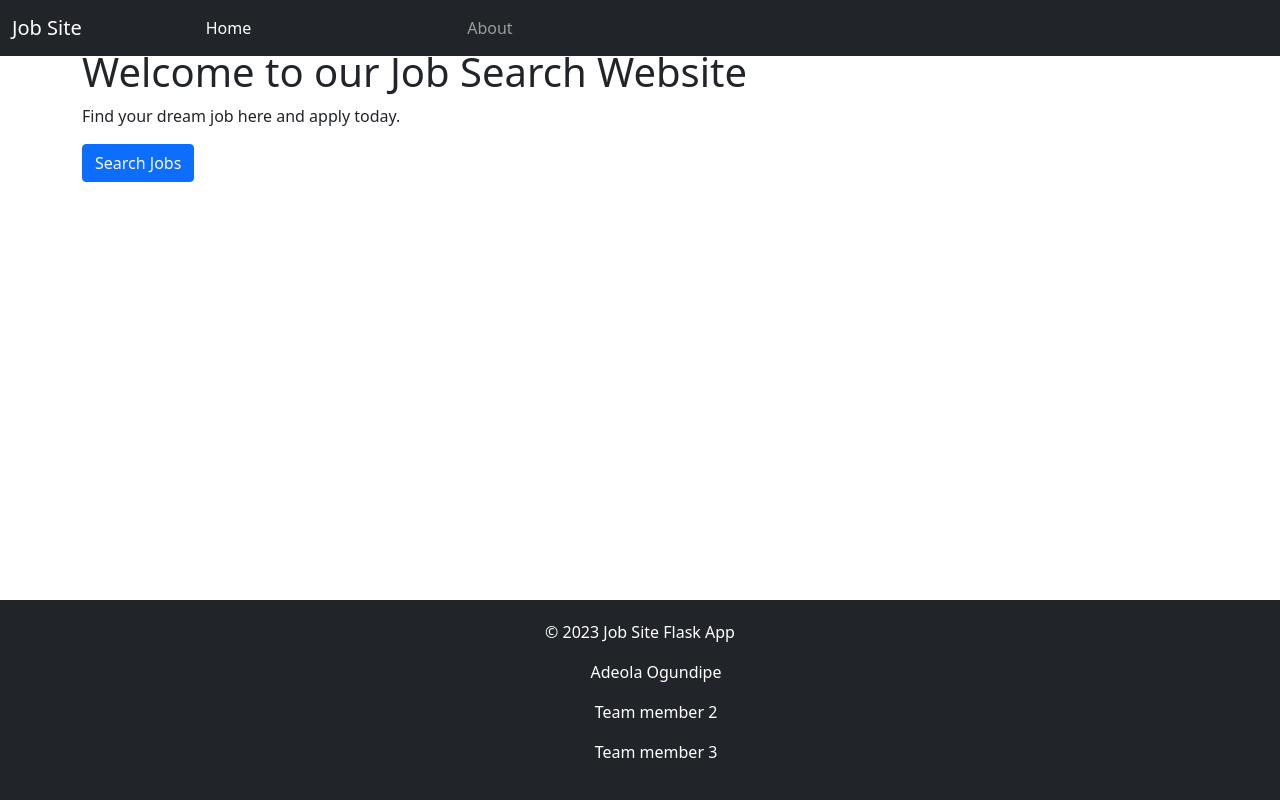
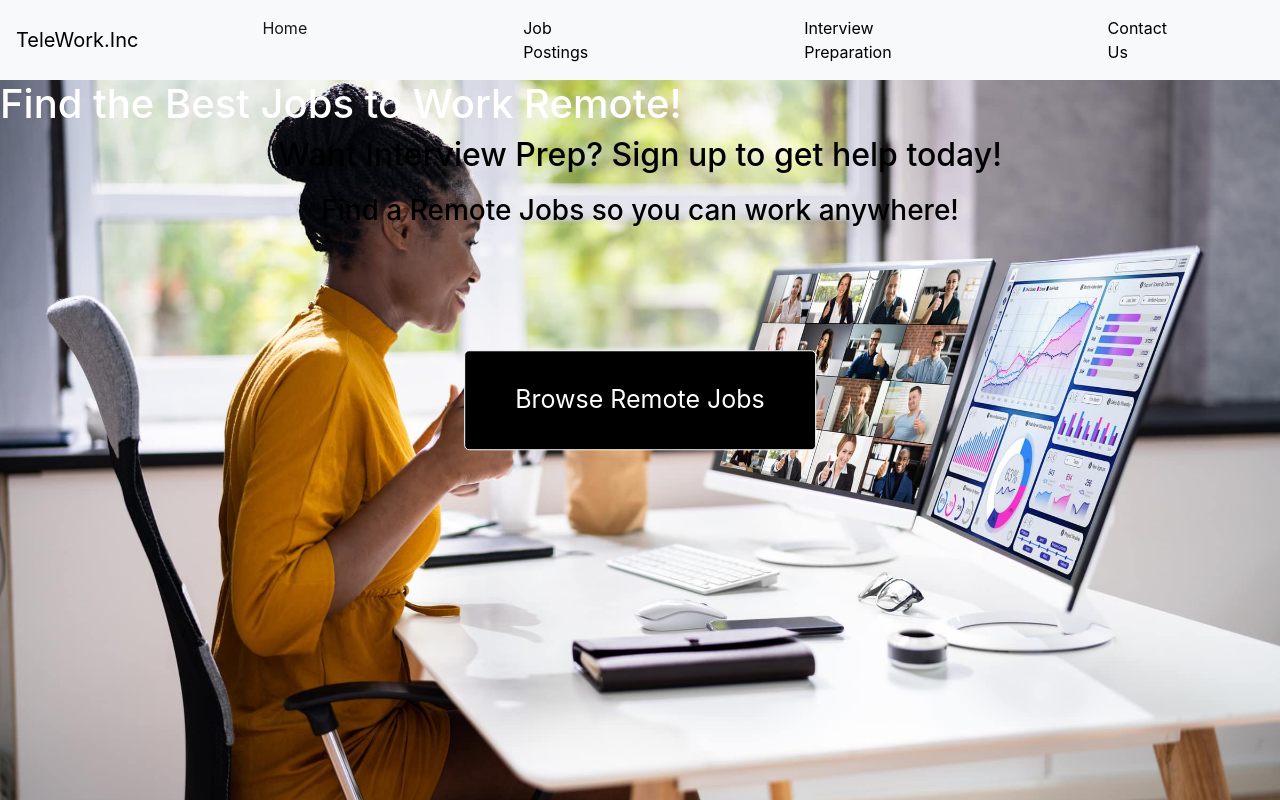
Before and after one commit to CSU-ITCapstone-Fall-23/TeleWork, a Flask app: page / in a window 1280 px wide. Run offline with Flask 3, Linux system fonts and the light colour scheme; some libraries are stand-ins or nearby versions.

Commit message:
correct the homepage layout

```diff
--- a/templates/index.html
+++ b/templates/index.html
@@ -4,33 +4,9 @@
     <meta charset="utf-8">
     <meta name="viewport" content="width=device-width, initial-scale=1">
 
-    <link href="https://cdn.jsdelivr.net/npm/bootstrap@5.1.0/dist/css/bootstrap.min.css" rel="stylesheet" integrity="sha384-KyZXEAg3QhqLMpG8r+8fhAXLRk2vvoC2f3B09zVXn8CA5QIVfZOJ3BCsw2P0p/We" crossorigin="anonymous">
+    <link rel="stylesheet" href="https://maxcdn.bootstrapcdn.com/bootstrap/4.0.0/css/bootstrap.min.css">
     <link rel="stylesheet" href="{{url_for('static',filename='css/app.css')}}">
-    <title>My Flask App</title>
-  </head>
-  <body>
-    {% extends "template.html" %}
-    {% block content %}
-    <div class="jumbotron">
-      <h1>Welcome to our Job Search Website</h1>
-      <p>Find your dream job here and apply today.</p>
-      <a href="{{ url_for('job_search') }}" class="btn btn-primary">Search Jobs</a>
-    </div>
-    {% endblock %}
-    <script src="https://cdn.jsdelivr.net/npm/bootstrap@5.1.0/dist/js/bootstrap.bundle.min.js" integrity="sha384-U1DAWAznBHeqEIlVSCgzq+c9gqGAJn5c/t99JyeKa9xxaYpSvHU5awsuZVVFIhvj" crossorigin="anonymous"></script>
-  </body>
-</html>
-
-
-
-<!-- <!DOCTYPE html>
-<html lang="en">
-<head>
-  <meta charset="utf-8">
-  <meta name="viewport" content="width=device-width, initial-scale=1">
-  <link rel="stylesheet" href="https://maxcdn.bootstrapcdn.com/bootstrap/4.0.0/css/bootstrap.min.css">
-  <link rel="stylesheet" href="{{ url_for('static', filename='css/app.css') }}" >
-  <title>TeleWork</title>
+    <title>TeleWork.Inc</title>
   </head>
   <style>
 
@@ -62,7 +38,6 @@ body {
 
     </style>
   <body>
-
     <nav class="navbar navbar-expand-lg navbar-light bg-light">
       <a class="navbar-brand" href="#">TeleWork.Inc</a>
       <button class="navbar-toggler" type="button" data-toggle="collapse" data-target="#navbarNavAltMarkup" aria-controls="navbarNavAltMarkup" aria-expanded="false" aria-label="Toggle navigation">
@@ -74,7 +49,6 @@ body {
           <a class="nav-item nav-link" href="#">Job Postings</a>
           <a class="nav-item nav-link" href="#">Interview Preparation</a>
           <a class="nav-item nav-link" href="#">Contact Us</a>
-      <a class="nav-item nav-link" href="#">Login/SignUp</a>
         </div>
       </div>
     </nav>
@@ -90,4 +64,5 @@ body {
     <script src="https://maxcdn.bootstrapcdn.com/bootstrap/4.0.0/js/bootstrap.min.js"></script>
 
   </body>
-</html> -->
+
+</html>
--- a/templates/template.html
+++ b/templates/template.html
@@ -41,7 +41,7 @@
         <p>&copy; 2023 Job Site Flask App</p>
           <ul>
             <p>Adeola Ogundipe</p>
-            <p>Team member 2</p>
+            <p>Amanda Candies</p>
             <p>Team member 3</p>
           </ul>
 
```
Lines whose indentation alone changed are shown as unchanged.
